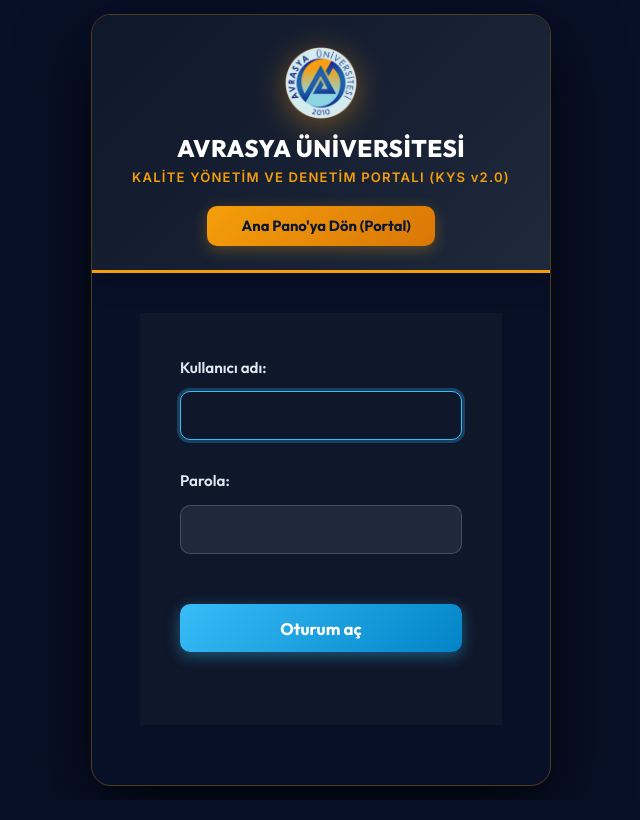
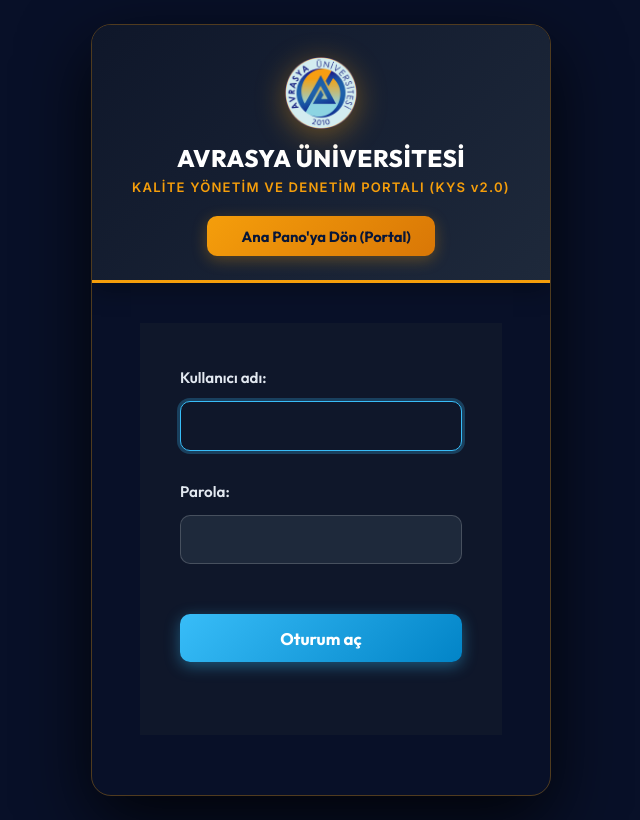
Before and after one commit to raminentezar-rgb/yks, a Django app: page /admin/login/ in a window 1280 px wide. Shown: the whole page, without its empty margins (319-959 px from the left). Run offline with Django 4.2, Linux system fonts and the light colour scheme.

Commit message:
Remove overflow hidden from html to restore scrolling and fix login card shift

```diff
--- a/static/css/custom_admin.css
+++ b/static/css/custom_admin.css
@@ -728,38 +728,39 @@
 /* ==========================================================================
    8. Giriş Ekranı (Login Page) Özelleştirmesi ve Düzeni
    ========================================================================== */
-html, body.login {
-    height: 100% !important;
+html {
     width: 100% !important;
     margin: 0 !important;
     padding: 0 !important;
-    overflow: hidden !important;
 }
 
 body.login {
     background: #081028 !important;
+    min-height: 100vh !important;
+    width: 100% !important;
+    margin: 0 !important;
+    padding: 1.5rem !important;
     display: flex !important;
     align-items: center !important;
     justify-content: center !important;
-    position: fixed !important;
-    top: 0 !important;
-    left: 0 !important;
-    right: 0 !important;
-    bottom: 0 !important;
-    width: 100vw !important;
-    height: 100vh !important;
     box-sizing: border-box !important;
+    position: relative !important;
+    overflow-y: auto !important;
+    overflow-x: hidden !important;
 }
 
 body.login #nav-sidebar,
 body.login .skip-to-content-link,
-body.login #toggle-nav-sidebar {
+body.login #toggle-nav-sidebar,
+body.login .toggle-nav-sidebar {
     display: none !important;
+    position: absolute !important;
     width: 0 !important;
     height: 0 !important;
     margin: 0 !important;
     padding: 0 !important;
     border: none !important;
+    pointer-events: none !important;
 }
 
 body.login #container {
@@ -767,8 +768,8 @@
     max-width: 460px !important;
     margin: auto !important;
     position: relative !important;
-    left: 0 !important;
-    right: 0 !important;
+    left: auto !important;
+    right: auto !important;
     float: none !important;
     background: transparent !important;
     box-shadow: 0 25px 70px rgba(0, 0, 0, 0.8) !important;
--- a/templates/admin/base_site.html
+++ b/templates/admin/base_site.html
@@ -7,7 +7,7 @@
     {{ block.super }}
     <link rel="stylesheet" href="https://cdnjs.cloudflare.com/ajax/libs/font-awesome/6.5.1/css/all.min.css">
     <link href="https://fonts.googleapis.com/css2?family=Outfit:wght@400;500;600;700;800&family=Inter:wght@400;500;600;700&display=swap" rel="stylesheet">
-    <link rel="stylesheet" href="{% static 'css/custom_admin.css' %}?v=20260706_1625">
+    <link rel="stylesheet" href="{% static 'css/custom_admin.css' %}?v=20260706_1645">
 {% endblock %}
 
 {% block branding %}
```
